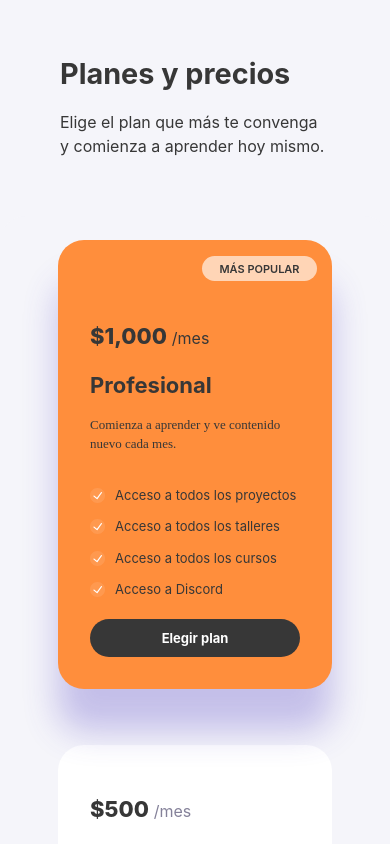
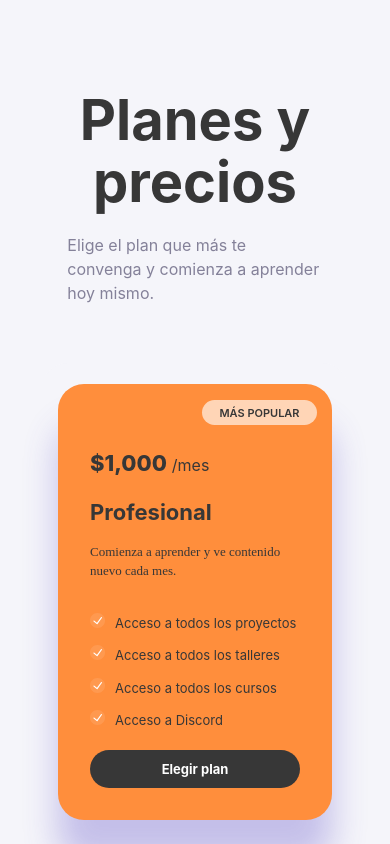
Before and after one commit to jonatan-esprella-lopez/price_module, a React (Vite) app: page / in a window 390 px wide. Shown: the top 844 px of the page. Built offline with nearby package versions, Linux system fonts and the light colour scheme.

Commit message:
update styles for improved layout and card component dimensions

```diff
--- a/src/App.css
+++ b/src/App.css
@@ -4,25 +4,37 @@
   align-items: center;
   text-align: center;
   background-color: #F5F5FA;
-  height: 100vh;
 }
 
 .body-container-prices {
-  width: 100vw;
+  height: 1200px;
+  display: flex;
+  flex-direction: column;
+  align-items: center;
   background-color: var(--color-bg);
 }
 
 .container-title{
-  margin-top: 3rem;
+  margin-top: 5rem;
   margin-bottom: 55px;
   width: 1170px;
-  display: flex;
+  display: flex;;
   flex-direction: column;
   align-items: start;
 }
 
 .container-title p, h1{
   margin: 10px;
+}
+
+.container-title h1{
+  font-size: 56px;
+  color: var(--color-black);
+}
+
+.container-title p{
+  font-size: 16px;
+  color: var(--color-gray);
 }
 
 .card {
@@ -179,17 +191,19 @@
     .container-title p{
       text-align: start;
       font-size: 16px;
+      color: var(--color-gray);
     }
 
     .card-popular{
-      top: 0.5rem;
-        max-width: 210px;
-        margin: 1em;
+      top: 0.3rem;
+      max-width: 210px;
+      margin: 1em;
+      height: 340px;
     }
 
     .card{
       max-width: 210px;
-      height: 470px;
+      height: 350px;
       margin-top: 3rem;
       border-radius: 26px;
       background-color: var(--color-white);
--- a/src/App.tsx
+++ b/src/App.tsx
@@ -43,13 +43,14 @@ function App() {
         <ul className='items-prices'>
           {plan.items.map((item, index) => (
             <div>
-              {plan.state == "MÁS POPULAR" ?
-                <img src={IconCheck} alt="" />
-                :
-                <img src={IconCheckWhite} alt="" />
-              }
+
               <li key={index}>
                 <span className={item.status == true ? "item-activo" :'item-inactivo'}>
+                  {plan.state == "MÁS POPULAR" ?
+                    <img src={IconCheck} alt="" />
+                    :
+                    <img src={IconCheckWhite} alt="" />
+                  }
                   {item.item}
                 </span>
               </li>
```
